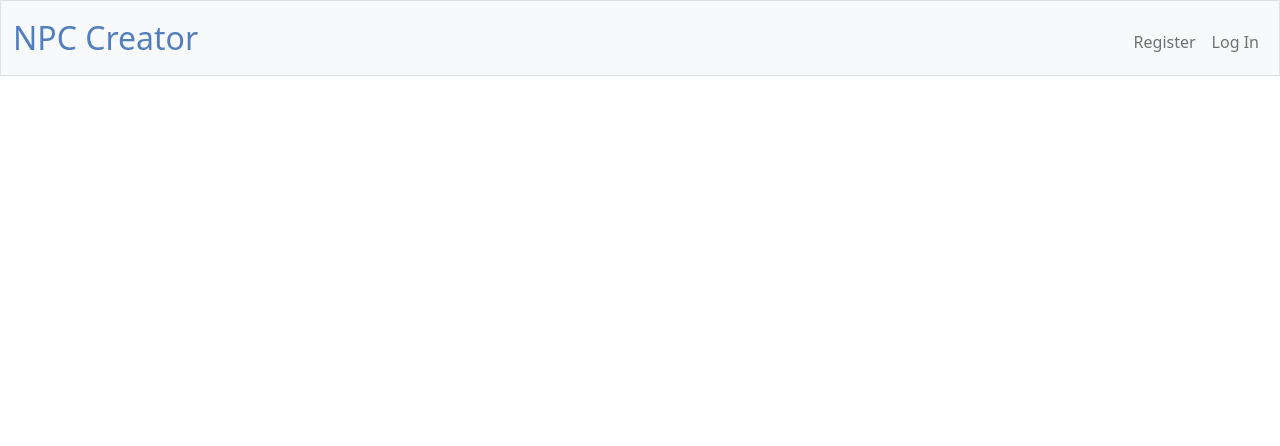
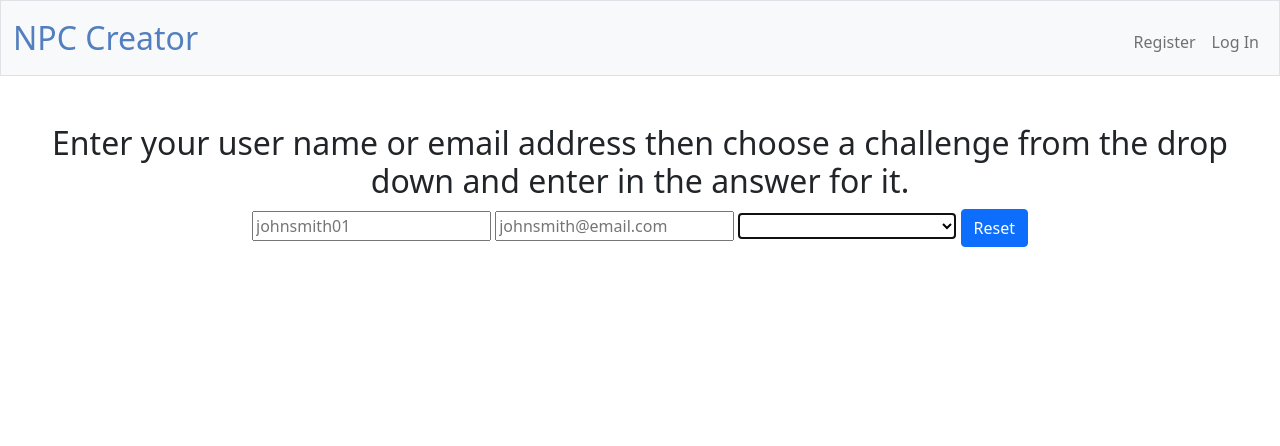
Before and after one commit to ModruKinstealer/NPC_Creator, a Flask app: template templates/resetpw.html in a window 1280 px wide. Shown: the top 446 px of the page. Run offline with Flask 2, Linux system fonts and the light colour scheme; the template is opened without the code that fills it: most values are stand-ins (such as "Sample title", 1, 10 or a date in 2020); some libraries are stand-ins or nearby versions.

Commit message:
working on password reset functionality

```diff
--- a/app.py
+++ b/app.py
@@ -172,6 +172,7 @@
     else:
         return render_template("password.html")
 
+
 ## Everything below this needs to be completed
 @app.route("/")
 @login_required
@@ -180,11 +181,29 @@
     return apology("TODO")
 
 
-@app.route("/resetpw", methods=["GET", "POST"])
-@login_required
+@app.route("/resetpw", methods=["POST"])
 def resetpw():
     """Page to reset password if forgotten"""
-    return apology("TODO")
+    if request.method == "POST":
+        # Either the user name field or the email field must be filled in
+        if not request.form.get("username") and not request.form.get("email"):
+            return apology("To Reset the pw we need either the user name or the email address.")
+        # Need to confirm that the user name or email entered are in the db
+        namerows = db.execute("SELECT * FROM users WHERE name = ?", request.form.get("username"))
+        emailrows = db.execute("SELECT * FROM users WHERE email = ?", request.form.get("email"))
+        if len(namerows) != 1 and len(emailrows) != 1:
+            return apology("Account not found. Try again or register for an account.")
+
+        elif not request.form.get("username") and len(emailrows) == 1:
+            # Get challenges from users table
+            challengesjson = db.execute("SELECT challenges FROM users WHERE email=?", request.form.get("email"))
+            # Convert from Json to dict
+            challenges = json.loads(challengesjson)
+            render_template("resetpw.html", challenges=challenges)
+            # Need second page to load?
+
+    return render_template("resetpw.html")
+
 
 @app.route("/importExport", methods=["GET", "POST"])
 @login_required
@@ -192,11 +211,13 @@
     """Page to import or export characters"""
     return apology("TODO")
 
+
 @app.route("/spells", methods=["GET", "POST"])
 @login_required
 def spells():
     """Page to Create, import, and or export spells"""
     return apology("TODO")
+
 
 @app.route("/monsters", methods=["GET", "POST"])
 @login_required
@@ -204,11 +225,13 @@
     """Page to Create, import, and or export monsters"""
     return apology("TODO")
 
+
 @app.route("/feats", methods=["GET", "POST"])
 @login_required
 def feats():
     """Page to Create, import, and or export feats"""
     return apology("TODO")
+
 
 @app.route("/features", methods=["GET", "POST"])
 @login_required
@@ -216,11 +239,13 @@
     """Page to Create, import, and or export features and abilities"""
     return apology("TODO")
 
+
 @app.route("/races", methods=["GET", "POST"])
 @login_required
 def races():
     """Page to Create, import, and or export races"""
     return apology("TODO")
+
 
 @app.route("/equipment", methods=["GET", "POST"])
 @login_required
@@ -228,12 +253,14 @@
     """Page to Create, import, and or export equipment"""
     return apology("TODO")
 
+
 @app.route("/skills", methods=["GET", "POST"])
 @login_required
 def skills():
     """Page to Create, import, and or export spells"""
     return apology("TODO")
 
+
 @app.route("/languages", methods=["GET", "POST"])
 @login_required
 def languages():
--- a/templates/resetpw.html
+++ b/templates/resetpw.html
@@ -1,12 +1,23 @@
 {% extends "layout.html" %}
 
 {% block title %}
-    Register
+    Password reset
 {% endblock %}
 
 {% block main %}
-    <form action="/register" method="post">
+    <h2>Enter your user name or email address then choose a challenge from the drop down and enter in the answer for it.</h2>
+    <form action="/resetpw" method="post">
         <!-- To DO -->
         <!-- Drop down with the 3 challenges chosen at registration. Then a field to enter answer and submit button -->
+        <!-- Inputs for username and email fields -->
+        <input autocomplete="off" id="username" name="username" placeholder="johnsmith01" type="text">
+        <input autocomplete="off" id="email" name="email" placeholder="johnsmith@email.com" type="email">
+        <select autofocus name="challenge" class="mb-3">
+            <option disabled selected></option>
+            {% for symbol in qtyOver1 %}
+            <option value="{{ symbol.symbol }}">{{ symbol.symbol }}, {{ symbol.price }},  qty {{ symbol.qty }}</option>
+            {% endfor %}
+        </select>
+        <button class="btn btn-primary" type="submit">Reset</button>
     </form>
 {% endblock %}
```
